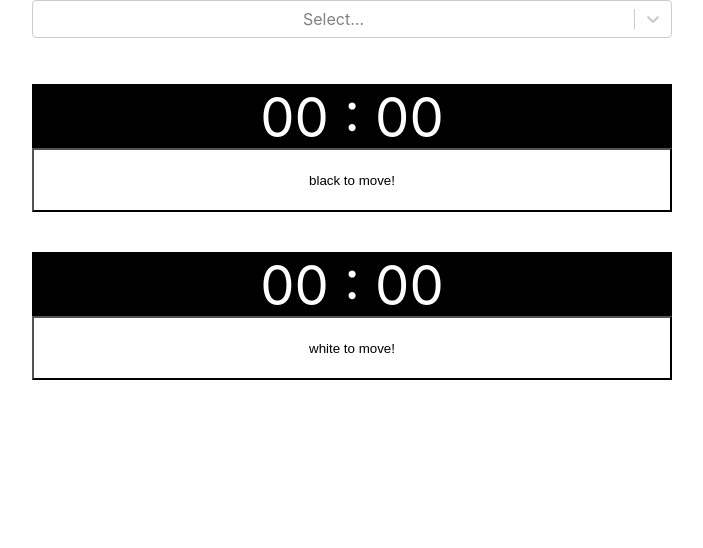
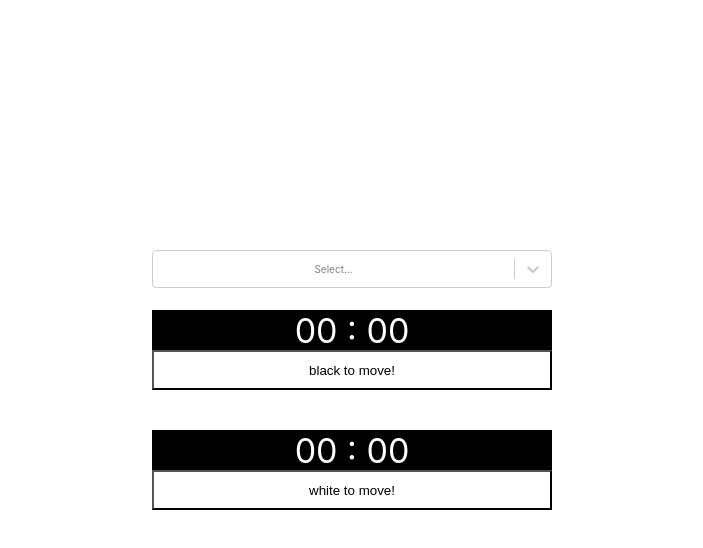
Before and after one commit to hellokkki/chess-timer, a React (Create React App) app: page / in a window 1280 px wide. Shown: the top 548 px of the page, without its empty margins (288-991 px from the left). Built offline with nearby package versions, Linux system fonts and the light colour scheme.

Commit message:
'add scss'

```diff
--- a/src/App.js
+++ b/src/App.js
@@ -7,8 +7,7 @@
 
   return (
     <div className="App">
-
-      <main>
+      <main className='main-content'>
      <div className='select-block'>
      <ChessTimeSetter />
      </div>
--- a/src/App.scss
+++ b/src/App.scss
@@ -1,13 +1,15 @@
 .App {
   min-width: 100vw;
-  min-height: 100vw;
+  max-height: 100vh;
 }
 
 header {
   height: 100px;
 }
 
-main {
+.main-content {
+  padding-top: 25rem;
+
   min-width: 100vw;
   text-align: center;
   display: flex;
--- a/src/index.scss
+++ b/src/index.scss
@@ -11,3 +11,16 @@
   font-family: source-code-pro, Menlo, Monaco, Consolas, 'Courier New',
     monospace;
 }
+
+html {
+  font-size: 62.5%;
+  box-sizing: border-box;
+}
+
+*,
+*::after,
+ *::before {
+  margin: 0;
+  padding: 0;
+  box-sizing: inherit;
+ }
--- a/src/redux/types.js
+++ b/src/redux/types.js
@@ -4,6 +4,7 @@
 export const SET_TIME_THIRTY_MINUTES = 'TIME/SET_CHESS-TIME:30:00';
 export const SET_TIME_HOUR = 'TIME/SET_CHESS-TIME:1:00:00';
 export const SET_TIME_HOUR_THIRTY = 'TIME/SET_CHESS-TIME:1:30:00';
+
 export const WHITE_TO_MOVE = 'MOVE/WHITE_TO_MOVE';
 export const BLACK_TO_MOVE = 'MOVE/BLACK_TO_MOVE';
 export const STOP_MOVING = 'MOVE/STOP_MOVING';
```
